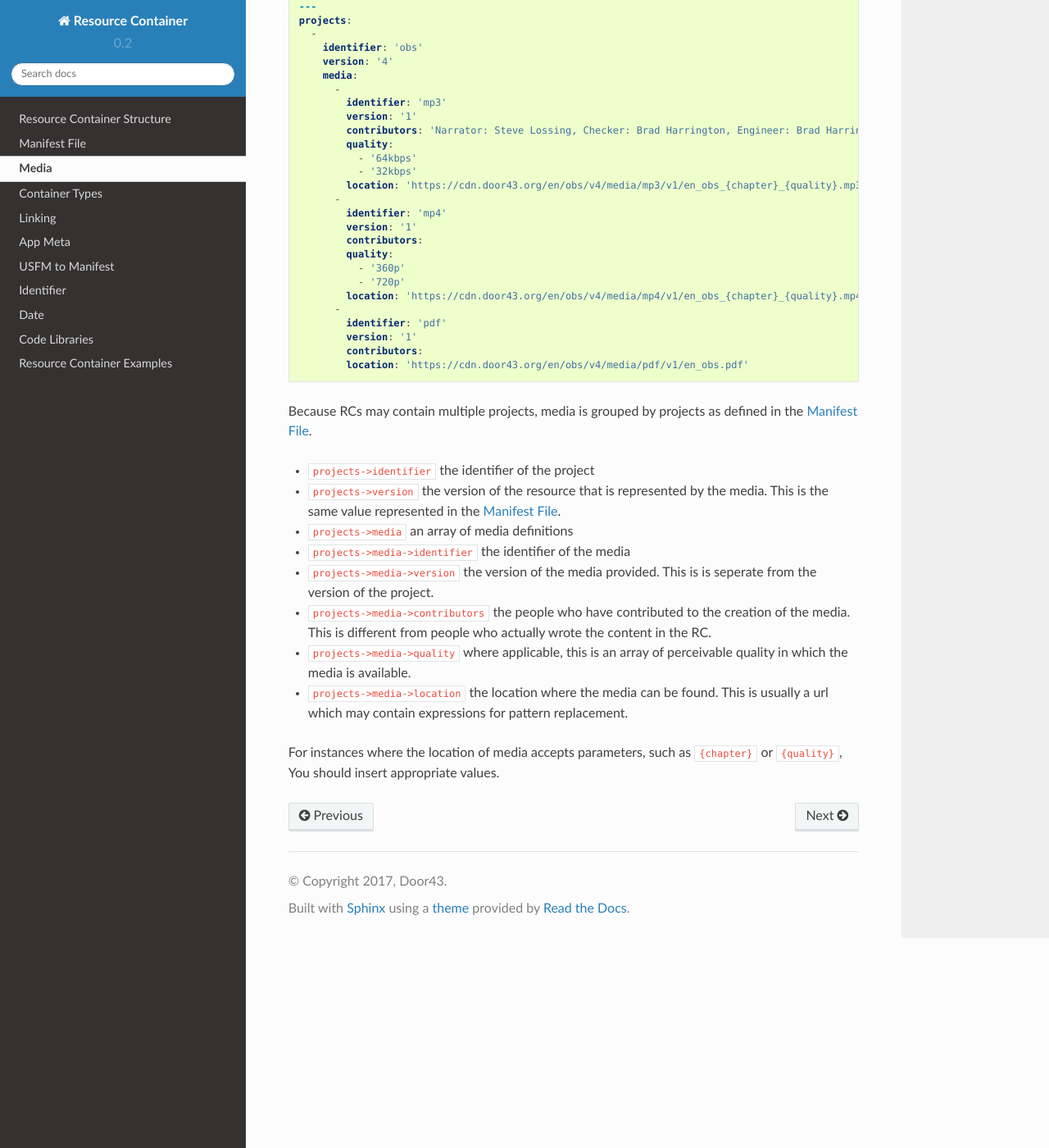
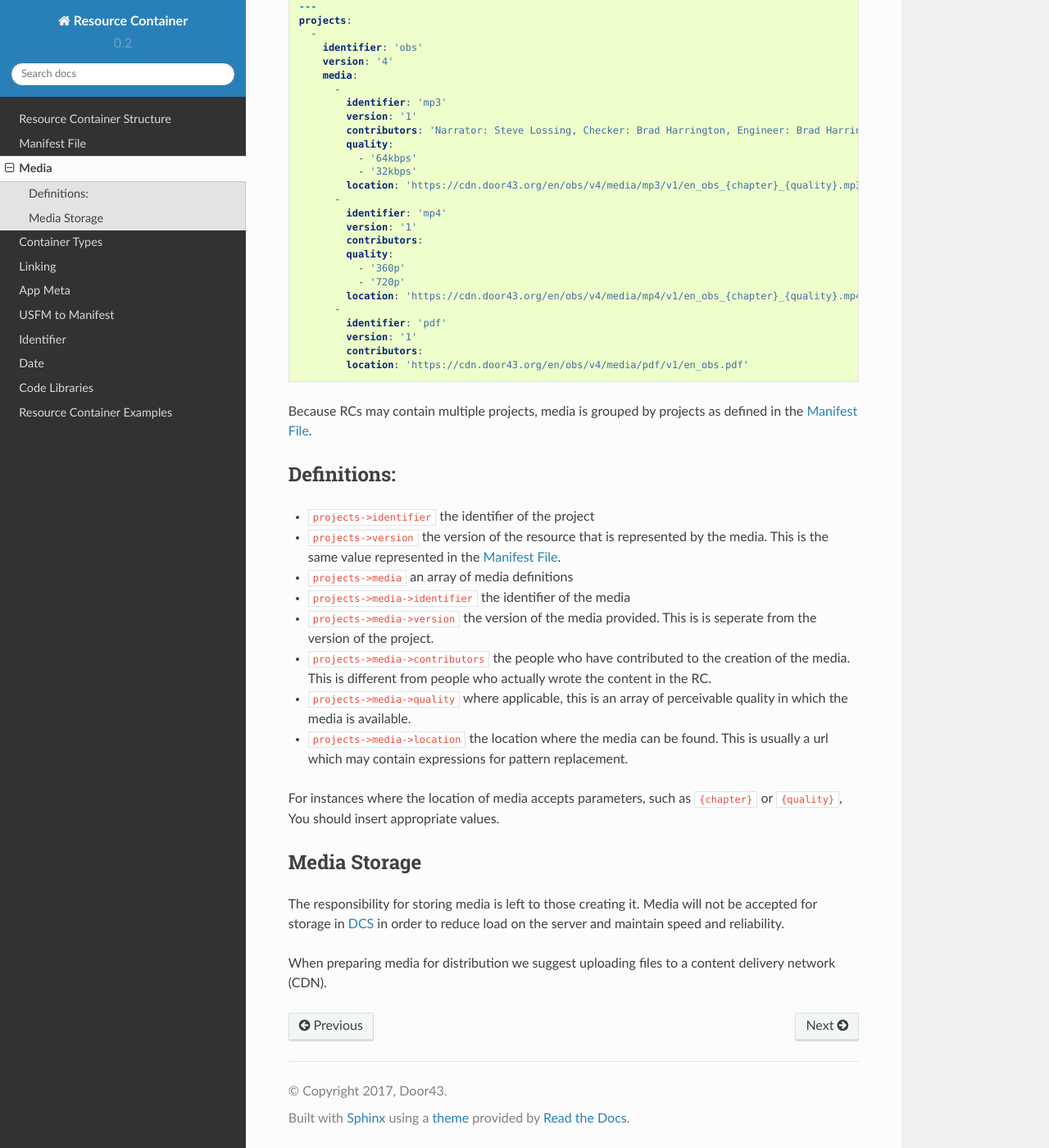
Before and after one commit to unfoldingWord-dev/Resource-Container, a Sphinx documentation site: the page built from docs/media.rst, in a window 1280 px wide and 1400 px high, scrolled down 270 px. Shown: the whole window at 82% size. Built offline with Sphinx 7.4.7 and the Read the Docs theme 2.0.0, drawn with Linux system fonts in a browser that asks for light colours.

Commit message:
added notes on media storage

```diff
--- a/docs/media.rst
+++ b/docs/media.rst
@@ -39,6 +39,9 @@ for the purpose of distributing a consumable form of the RC's content.
 
 Because RCs may contain multiple projects, media is grouped by projects as defined in the :ref:`manifest`.
 
+Definitions:
+------------
+
 - ``projects->identifier`` the identifier of the project
 - ``projects->version`` the version of the resource that is represented by the media. This is the same value represented in the :ref:`manifest`.
 - ``projects->media`` an array of media definitions
@@ -51,3 +54,13 @@ Because RCs may contain multiple projects, media is grouped by projects as defin
 For instances where the location of media accepts parameters,
 such as ``{chapter}`` or ``{quality}``,
 You should insert appropriate values.
+
+Media Storage
+-------------
+
+The responsibility for storing media is left to those creating it.
+Media will not be accepted for storage in `DCS <https://git.door43.org>`_
+in order to reduce load on the server and maintain speed and reliability.
+
+When preparing media for distribution we suggest uploading files to a
+content delivery network (CDN).
```
